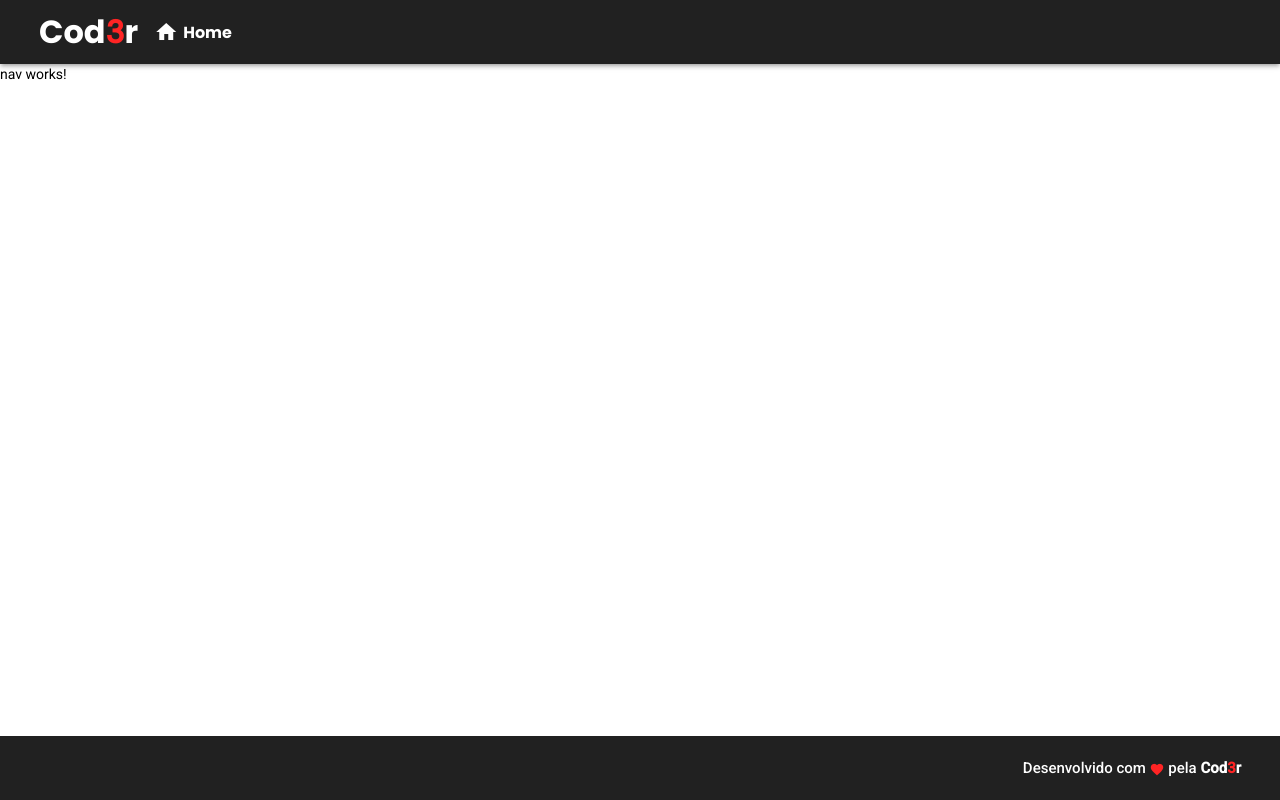
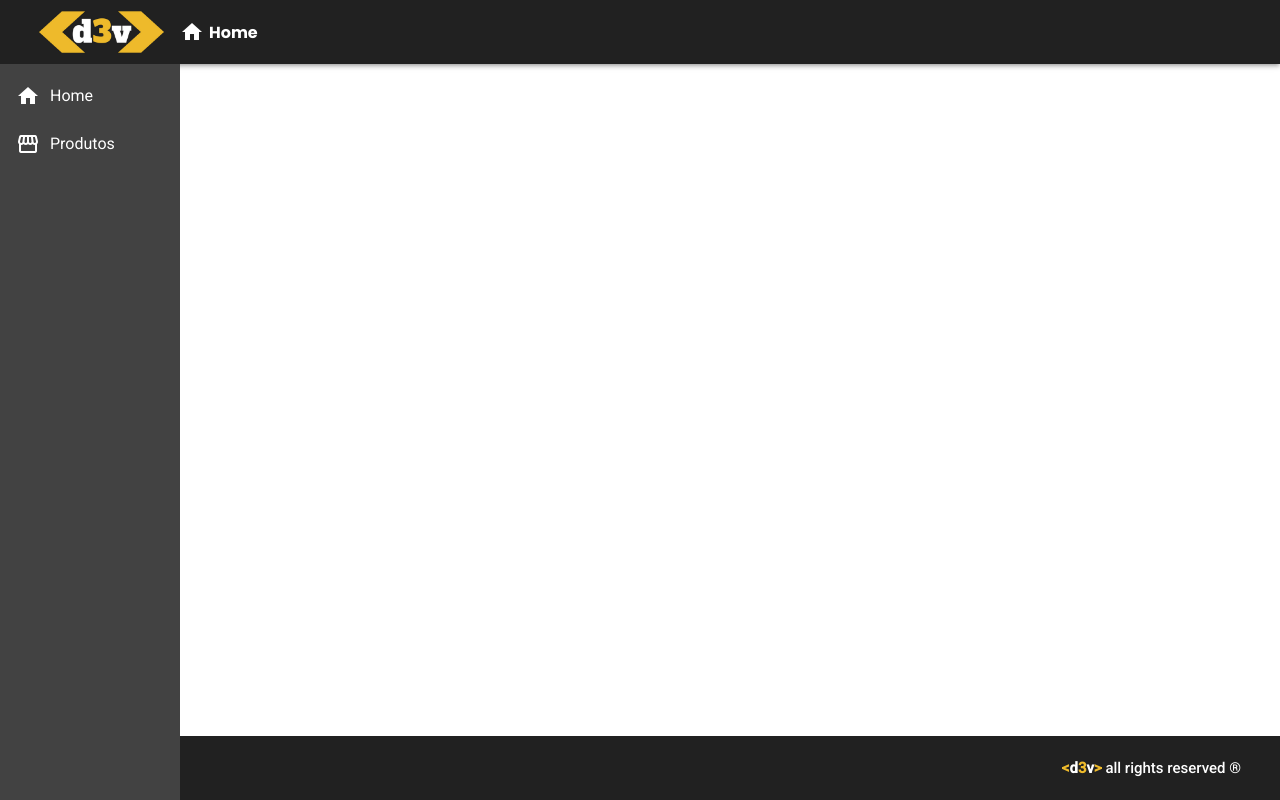
Before and after one commit to gustavoleite170/First_Angular_Project, an Angular app in the folder frontend/: page / in a window 1280 px wide. Built offline with nearby package versions, Linux system fonts and the light colour scheme; a web font is replaced by a local one.

Commit message:
changed to d3v model

```diff
--- a/frontend/src/app/components/template/footer/footer.component.html
+++ b/frontend/src/app/components/template/footer/footer.component.html
@@ -1,7 +1,10 @@
 <mat-toolbar class="footer">
   <div class="margins">
-    Desenvolvido com
-    <span class="material-icons v-middle red-medium">favorite</span> pela
-    <strong>Cod<span class="red-medium">3</span>r</strong>
+    <strong
+      ><span class="yellow-medium">&lt;</span>d<span class="yellow-medium"
+        >3</span
+      >v<span class="yellow-medium">&gt;</span></strong
+    >
+    all rights reserved &reg;
   </div>
 </mat-toolbar>
--- a/frontend/src/app/components/template/header/header.component.css
+++ b/frontend/src/app/components/template/header/header.component.css
@@ -7,6 +7,10 @@
 
 .header i {
   padding-right: 0.5rem;
+}
+
+.margins a img {
+  height: 6rem;
 }
 
 .margins a {
--- a/frontend/src/app/components/template/header/header.component.html
+++ b/frontend/src/app/components/template/header/header.component.html
@@ -1,6 +1,8 @@
 <mat-toolbar class="header mat-elevation-z3">
   <div class="margins">
-    <h2>Cod<span>3</span>r</h2>
+    <a>
+      <img src="../../../../assets/logo.png" alt="Logomarca .DEV" />
+    </a>
     <div class="title-group">
       <a>
         <i class="material-icons">home</i>
--- a/frontend/src/app/components/template/nav/nav.component.css
+++ b/frontend/src/app/components/template/nav/nav.component.css
@@ -0,0 +1,18 @@
+.container {
+  width: 18rem;
+  height: calc(100vh - 5.6rem);
+}
+
+.sidenav {
+  width: 100%;
+}
+
+i {
+  padding-right: 1rem;
+}
+
+@media screen and (min-width: 600px) {
+  .container {
+    height: calc(100vh - 6.4rem);
+  }
+}
--- a/frontend/src/app/components/template/nav/nav.component.html
+++ b/frontend/src/app/components/template/nav/nav.component.html
@@ -1 +1,10 @@
-<p>nav works!</p>
+<mat-sidenav-container class="container">
+  <mat-sidenav class="sidenav" opened>
+    <mat-nav-list>
+      <a mat-list-item> <i class="material-icons v-middle">home</i>Home </a>
+      <a mat-list-item>
+        <i class="material-icons v-middle">storefront</i>Produtos
+      </a>
+    </mat-nav-list>
+  </mat-sidenav>
+</mat-sidenav-container>
--- a/frontend/src/styles.css
+++ b/frontend/src/styles.css
@@ -20,10 +20,10 @@ body {
   /*==========MEASURES==========*/
 
   /*==========COLORS==========*/
-  --color: 0;
-  --color-light: hsl(var(--color), 100%, 75%, 1);
-  --color-medium: hsl(var(--color), 100%, 57%, 1);
-  --color-dark: hsl(var(--color), 100%, 10%, 1);
+  --color: 44;
+  --color-light: hsl(var(--color), 85%, 75%, 1);
+  --color-medium: hsl(var(--color), 85%, 55%, 1);
+  --color-dark: hsl(var(--color), 85%, 10%, 1);
   --ice-white: hsl(0, 0%, 98%, 1);
   --white: hsl(0, 0%, 100%, 1);
   --gray: #e4e4e4;
@@ -39,14 +39,18 @@ body {
   vertical-align: middle;
 }
 
-.red-light {
+.yellow-light {
   color: var(--color-light);
 }
 
-.red-medium {
+.yellow-medium {
   color: var(--color-medium);
 }
 
-.red-dark {
+.yellow-dark {
   color: var(--color-dark);
 }
+
+.white {
+  color: var(--white);
+}
```
Also changed, not shown: frontend/src/app/app.module.ts (+8 -4 lines), frontend/src/assets/logo.png (added).
